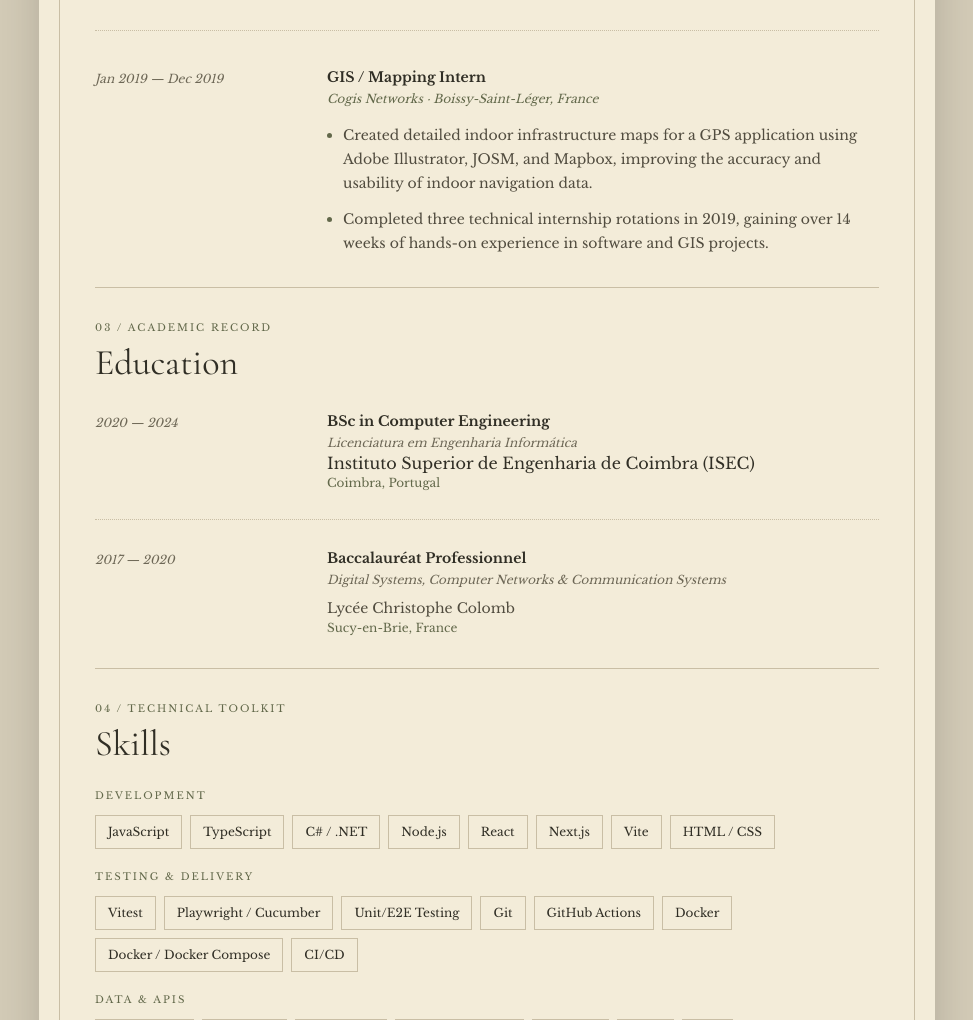
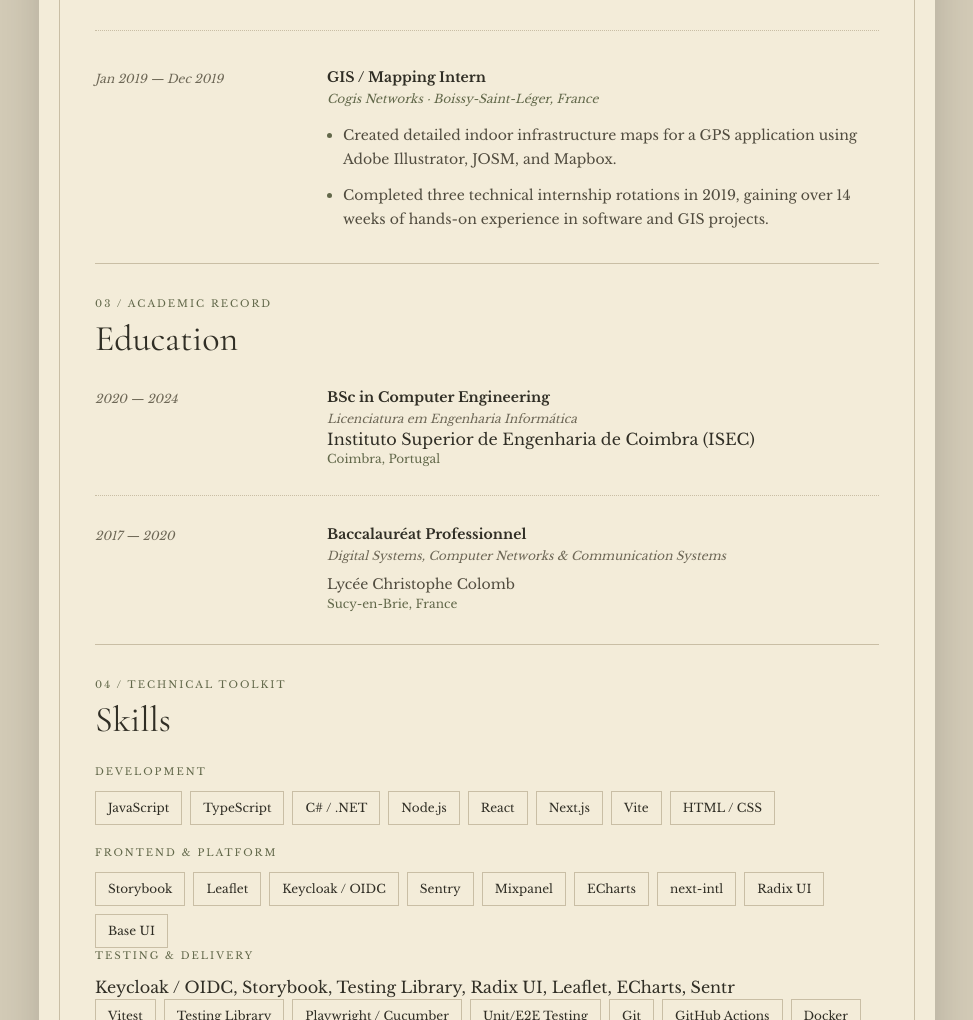
Before and after one commit to 18Miguel/18Miguel, a plain HTML site: page index.html in a window 1280 px wide. Shown: the part 1780-2800 px from the top of the page, without its empty margins (153-1126 px from the left). Drawn offline with nearby package versions, Linux system fonts and the light colour scheme.

Commit message:
Update job title and enhance skills section

```diff
--- a/index.html
+++ b/index.html
@@ -115,7 +115,7 @@
         </div>
 
         <p class="text-sm leading-7 text-pretty text-[#514c3f]">
-          Software Developer with 3+ years of professional experience building and maintaining web applications, primarily using
+          Software Engineer with <strong>3+ years of professional experience</strong> building and maintaining web applications, primarily using
           JavaScript, TypeScript, React and Next.js. Experienced in developing complex frontend functionality, integrating APIs,
           automated testing, and CI/CD. Background in full-stack development with C#/.NET, and experience working in Agile teams,
           including Scrum Master responsibilities.
@@ -162,7 +162,7 @@
 
             <div>
               <h3 class="text-sm font-bold">
-                Software Developer
+                Software Engineer
               </h3>
 
               <p class="mt-1 text-xs italic text-olive">
@@ -266,8 +266,7 @@
               <ul class="mt-4 list-disc space-y-3 pl-4 text-sm leading-6 text-[#514c3f] marker:text-olive">
                 <li>
                   Created detailed indoor infrastructure maps for a GPS
-                  application using Adobe Illustrator, JOSM, and Mapbox,
-                  improving the accuracy and usability of indoor navigation data.
+                  application using Adobe Illustrator, JOSM, and Mapbox.
                 </li>
 
                 <li>
@@ -406,19 +405,38 @@
             </ul>
           </div>
 
+          <h3 class="mb-3 text-[10px] uppercase tracking-[0.2em] text-olive">
+              Frontend & Platform
+            </h3>
+
+            <ul class="flex flex-wrap gap-2">
+              <li class="border border-line px-3 py-2 text-xs">Storybook</li>
+              <li class="border border-line px-3 py-2 text-xs">Leaflet</li>
+              <li class="border border-line px-3 py-2 text-xs">Keycloak / OIDC</li>
+              <li class="border border-line px-3 py-2 text-xs">Sentry</li>
+              <li class="border border-line px-3 py-2 text-xs">Mixpanel</li>
+              <li class="border border-line px-3 py-2 text-xs">ECharts</li>
+              <li class="border border-line px-3 py-2 text-xs">next-intl</li>
+              <li class="border border-line px-3 py-2 text-xs">Radix UI</li>
+              <li class="border border-line px-3 py-2 text-xs">Base UI</li>
+            </ul>
+          </div>
+
           <div>
             <h3 class="mb-3 text-[10px] uppercase tracking-[0.2em] text-olive">
               Testing &amp; Delivery
             </h3>
-
+Keycloak / OIDC, Storybook, Testing Library, Radix UI, Leaflet, ECharts, Sentr
             <ul class="flex flex-wrap gap-2">
               <li class="border border-line px-3 py-2 text-xs">Vitest</li>
+              <li class="border border-line px-3 py-2 text-xs">Testing Library</li>
               <li class="border border-line px-3 py-2 text-xs">Playwright / Cucumber</li>
               <li class="border border-line px-3 py-2 text-xs">Unit/E2E Testing</li>
               <li class="border border-line px-3 py-2 text-xs">Git</li>
               <li class="border border-line px-3 py-2 text-xs">GitHub Actions</li>
               <li class="border border-line px-3 py-2 text-xs">Docker</li>
-              <li class="border border-line px-3 py-2 text-xs">Docker / Docker Compose</li>
+              <li class="border border-line px-3 py-2 text-xs">Docker Compose</li>
+              <li class="border border-line px-3 py-2 text-xs">Kubernetes</li>
               <li class="border border-line px-3 py-2 text-xs">CI/CD</li>
             </ul>
           </div>
```
